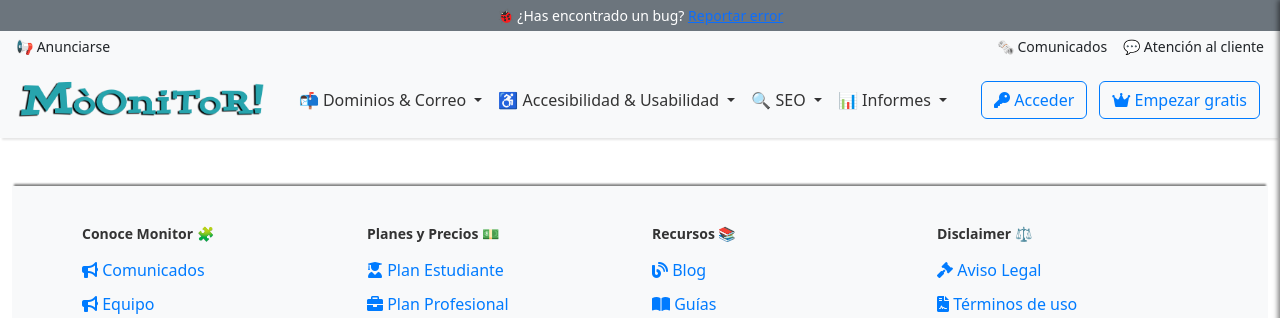
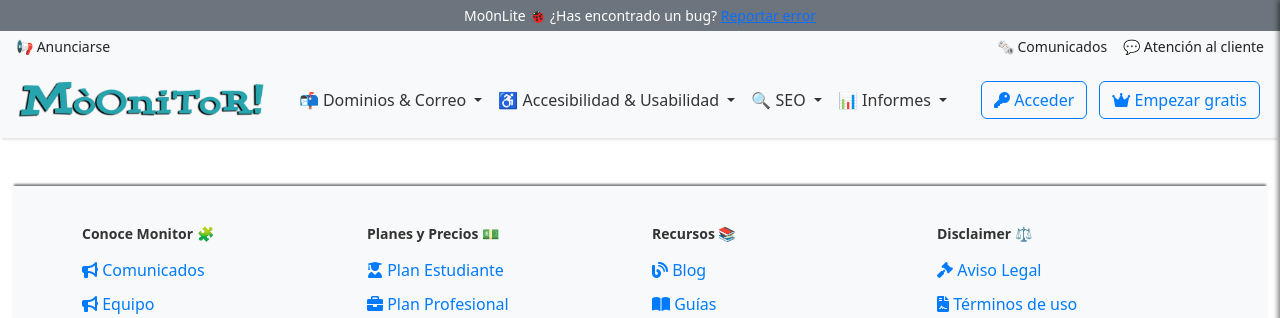
Before and after one commit to vinxenx0/moonlite, a Flask app: page /test in a window 1280 px wide. Shown: the top 318 px of the page. Run offline with Flask 3, Linux system fonts and the light colour scheme; some libraries are stand-ins or nearby versions.

Commit message:
m00nlite

```diff
--- a/app/templates/inc/header.html
+++ b/app/templates/inc/header.html
@@ -1,6 +1,6 @@
 <!-- Info Bar -->
 <div class="info-bar text-center">
-  🐞 ¿Has encontrado un bug? <a href="#">Reportar error</a>
+ Mo0nLite 🐞 ¿Has encontrado un bug? <a href="#">Reportar error</a>
 </div>
 
 <!-- Top Bar -->
```
